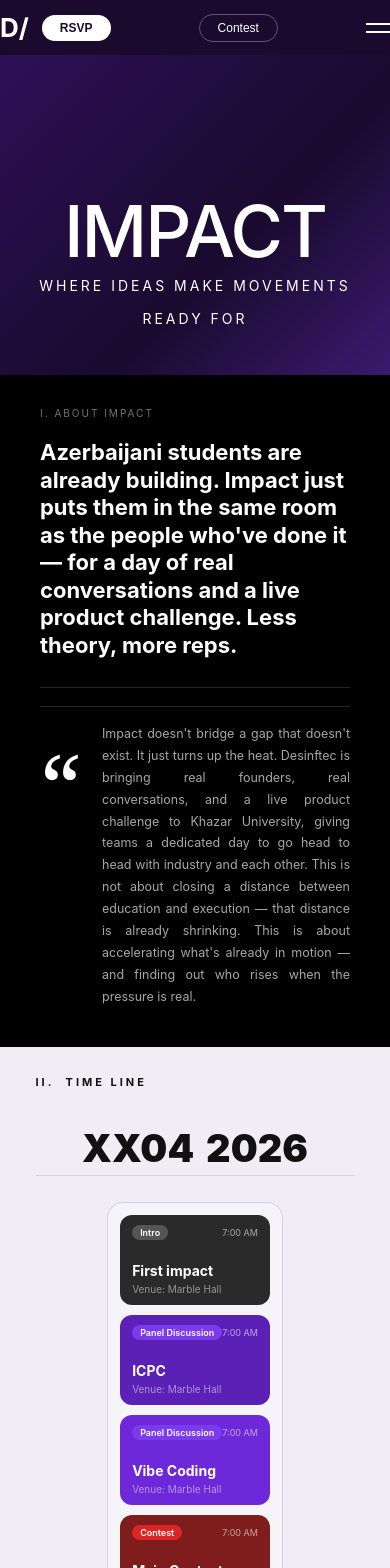
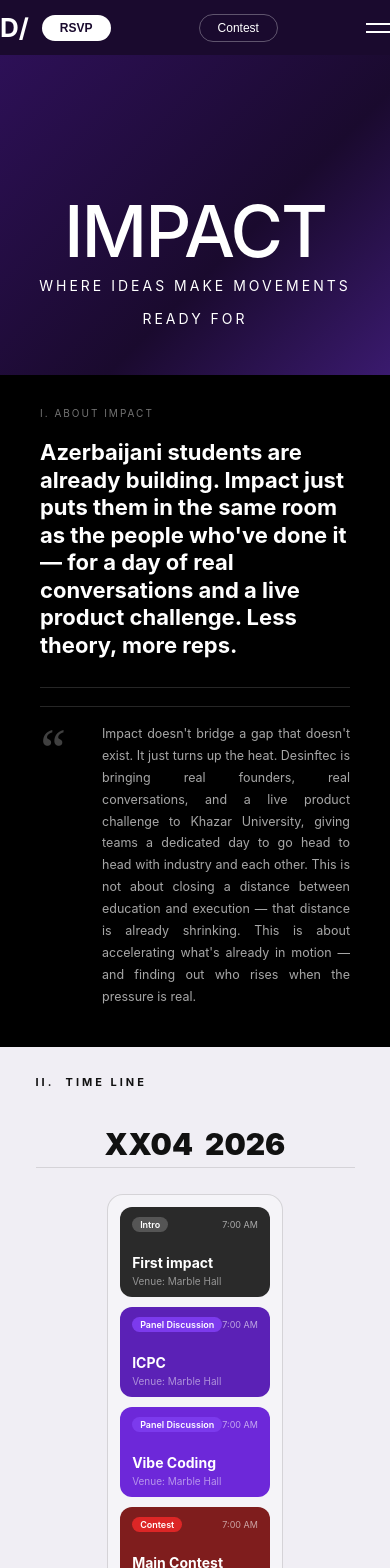
Before and after one commit to AliMukhtarli/IMPACT, a React (Vite) app: page / in a window 390 px wide. Shown: the top 1568 px of the page. Built offline with nearby package versions, Linux system fonts and the light colour scheme.

Commit message:
All page are now responsive

```diff
--- a/src/ContestantPathWay.jsx
+++ b/src/ContestantPathWay.jsx
@@ -96,7 +96,6 @@ export default function ContestPathways() {
         fontFamily: "'Inter', sans-serif",
         padding: "clamp(40px, 6vw, 80px) clamp(24px, 5vw, 80px)",
         boxSizing: "border-box",
-        minHeight: "100vh",
         display: "flex",
         flexDirection: "column",
         justifyContent: "space-between",
@@ -105,6 +104,7 @@ export default function ContestPathways() {
       <div>
         {/* Header */}
         <div
+          className="contest-pathways__header"
           style={{
             display: "flex",
             justifyContent: "space-between",
@@ -144,11 +144,12 @@ export default function ContestPathways() {
           </div>
 
           <p
+            className="contest-pathways__subcopy"
             style={{
               fontSize: "clamp(12px, 1.3vw, 14px)",
               color: "rgba(255,255,255,0.6)",
               lineHeight: 1.7,
-              maxWidth: 280,
+              maxWidth: 420,
               margin: 0,
               alignSelf: "flex-end",
               textAlign: "right",
--- a/src/Footer.jsx
+++ b/src/Footer.jsx
@@ -93,7 +93,7 @@ export default function Footer() {
   const [scheduleHovered, setScheduleHovered] = useState(false);
 
   return (
-    <div style={{ fontFamily: "'Inter', sans-serif", background: "#0d0717" }}>
+    <div className="impact-footer" style={{ fontFamily: "'Inter', sans-serif", background: "#0d0717" }}>
 
       {/* ── CTA Section ── */}
       <div
@@ -184,6 +184,7 @@ export default function Footer() {
         }}
       >
         <div
+          className="impact-footer__grid"
           style={{
             display: "grid",
             gridTemplateColumns: "2fr 1fr 1fr 1.5fr",
--- a/src/NavAndHero.jsx
+++ b/src/NavAndHero.jsx
@@ -111,7 +111,7 @@ export default function NavAndHero() {
           </div>
 
           <div className="impact-quoteRow">
-            <span style={{ fontSize: 90, color: "rgb(255, 255, 255)", fontFamily: "Georgia, serif" }}>“</span>
+            <span className="impact-quoteMark" aria-hidden="true">“</span>
 
             <div className="impact-quoteBox">
               <p style={{ fontSize: 12.5, lineHeight: 1.75, color: "rgba(255,255,255,0.65)", textAlign: "justify", margin: 0 }}>
--- a/src/Speakers.jsx
+++ b/src/Speakers.jsx
@@ -107,7 +107,7 @@ export default function SpeakersSection() {
             key={i}
             style={{
               position: "relative",
-              height: 270,
+              minHeight: "clamp(240px, 36vw, 300px)",
               overflow: "hidden",
               marginBottom: 30,
               background: "#3b0764",
@@ -148,7 +148,7 @@ export default function SpeakersSection() {
                   position: "absolute",
                   inset: 0,
                   zIndex: 2,
-                  padding: "20px 28px",
+                  padding: "clamp(16px, 2.8vw, 22px) clamp(16px, 3.2vw, 28px)",
                   boxSizing: "border-box",
                   display: "grid",
                   gridTemplateColumns: "1fr auto",
@@ -204,7 +204,7 @@ export default function SpeakersSection() {
                   position: "absolute",
                   inset: 0,
                   zIndex: 2,
-                  padding: "20px 28px",
+                  padding: "clamp(16px, 2.8vw, 22px) clamp(16px, 3.2vw, 28px)",
                   boxSizing: "border-box",
                   display: "grid",
                   gridTemplateColumns: "1fr auto",
@@ -262,7 +262,7 @@ export default function SpeakersSection() {
                   position: "absolute",
                   inset: 0,
                   zIndex: 2,
-                  padding: "20px 28px",
+                  padding: "clamp(16px, 2.8vw, 22px) clamp(16px, 3.2vw, 28px)",
                   boxSizing: "border-box",
                   display: "grid",
                   gridTemplateColumns: "auto 1fr",
--- a/src/TimelineSection.jsx
+++ b/src/TimelineSection.jsx
@@ -122,7 +122,7 @@ export default function TimelineSection() {
 
               {/* Dots line */}
               <div className="timeline-dots-scroll" style={{ marginBottom: 12 }}>
-                <div style={{ display: "flex", alignItems: "center", minWidth: 520 }}>
+                <div style={{ display: "flex", alignItems: "center" }}>
                   {day.events.map((_, i) => (
                     <React.Fragment key={i}>
                       <div style={{ width: 10, height: 10, borderRadius: "50%", border: "2px solid #aaa", background: "#f0eef4", flexShrink: 0 }} />
--- a/src/styles.css
+++ b/src/styles.css
@@ -21,6 +21,39 @@ body {
   background: #1a0a2e;
 }
 
+/* Responsive + overflow safety */
+img,
+svg,
+video,
+canvas {
+  max-width: 100%;
+  height: auto;
+}
+
+p,
+h1,
+h2,
+h3,
+h4,
+h5,
+h6 {
+  min-width: 0;
+  overflow-wrap: anywhere;
+}
+
+:root {
+  --bp-sm: 520px;
+  --bp-md: 640px;
+  --bp-lg: 840px;
+  --bp-xl: 980px;
+  --section-x: clamp(16px, 5vw, 40px);
+  --section-y: clamp(28px, 6vw, 54px);
+}
+
+.section-pad {
+  padding: var(--section-y) var(--section-x);
+}
+
 /* Shared layout container */
 .site-container {
   max-width: 1250px;
@@ -32,6 +65,14 @@ body {
 @media (max-width: 640px) {
   .site-container {
     padding: 0 16px;
+  }
+}
+
+/* Speakers: mobile safety */
+@media (max-width: 640px) {
+  .speaker-desc {
+    max-width: 100% !important;
+    -webkit-line-clamp: 3;
   }
 }
 
@@ -547,8 +588,15 @@ body {
 .impact-quoteRow {
   display: grid;
   grid-template-columns: 60px minmax(0, 1fr);
-  column-gap: clamp(60px, 7vw, 220px);
+  column-gap: clamp(18px, 4vw, 80px);
   margin-top: 18px;
+}
+
+.impact-quoteMark {
+  font-family: Georgia, serif;
+  font-size: clamp(56px, 7vw, 90px);
+  line-height: 0.9;
+  color: rgba(255, 255, 255, 0.25);
 }
 
 .impact-content-divider--left {
@@ -625,10 +673,18 @@ body {
   flex-shrink: 0;
 }
 
+.timeline-date > div {
+  word-break: keep-all;
+}
+
 .timeline-dots-scroll {
   overflow-x: auto;
   -webkit-overflow-scrolling: touch;
   padding-bottom: 6px;
+}
+
+.timeline-dots-scroll > div {
+  min-width: 520px;
 }
 
 .timeline-cards {
@@ -655,6 +711,41 @@ body {
     display: flex;
     gap: 10px;
     align-items: baseline;
+  }
+}
+
+@media (max-width: 520px) {
+  .timeline-date div {
+    font-size: 30px !important;
+  }
+}
+
+@media (max-width: 640px) {
+  .contest-pathways__subcopy {
+    width: 100%;
+    max-width: none !important;
+    text-align: left !important;
+    align-self: flex-start !important;
+  }
+}
+
+/* Footer responsive grid */
+@media (max-width: 980px) {
+  .impact-footer__grid {
+    grid-template-columns: 1.5fr 1fr 1fr !important;
+  }
+  .impact-footer__grid > div:last-child {
+    grid-column: 1 / -1;
+  }
+}
+
+@media (max-width: 640px) {
+  .impact-footer__grid {
+    grid-template-columns: 1fr !important;
+    gap: 28px !important;
+  }
+  .impact-footer__grid > div:last-child {
+    grid-column: auto;
   }
 }
 
```
